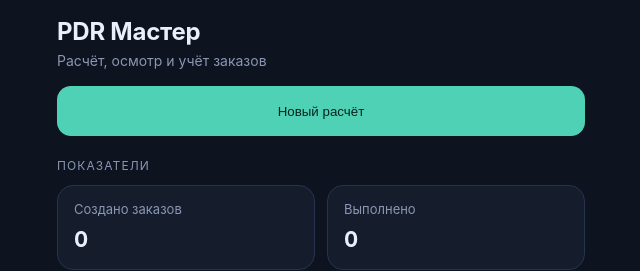
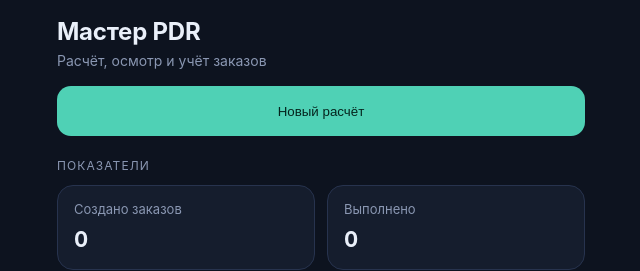
Before and after one commit to sabinazagradskaa097-blip/pdr-miniapp, a plain HTML site: page index.html in a window 1280 px wide. Shown: the top 271 px of the page, 319-959 px from the left. Drawn offline with Linux system fonts and the light colour scheme.

Commit message:
Название по умолчанию как у бота: Мастер PDR
Co-Authored-By: Claude Fable 5.2 <noreply@anthropic.com>

```diff
--- a/index.html
+++ b/index.html
@@ -4,7 +4,7 @@
 <meta charset="utf-8">
 <meta name="viewport" content="width=device-width,initial-scale=1,viewport-fit=cover,user-scalable=no">
 <meta name="color-scheme" content="dark">
-<title>PDR Мастер</title>
+<title>Мастер PDR</title>
 <script src="https://telegram.org/js/telegram-web-app.js"></script>
 <style>
 :root{
@@ -124,7 +124,7 @@ const dt = t => new Date(t).toLocaleDateString('ru-RU', {day: 'numeric', month:
 const num = v => { const n = parseFloat(String(v).replace(',', '.')); return isFinite(n) && n >= 0 ? n : 0; };
 
 const DEFAULTS = {
-  name: 'PDR Мастер',
+  name: 'Мастер PDR',
   sub: 'Расчёт, осмотр и учёт заказов',
   sizes: [
     {id: 's1', label: 'До 2 см', price: 1500, min: 30},
```
